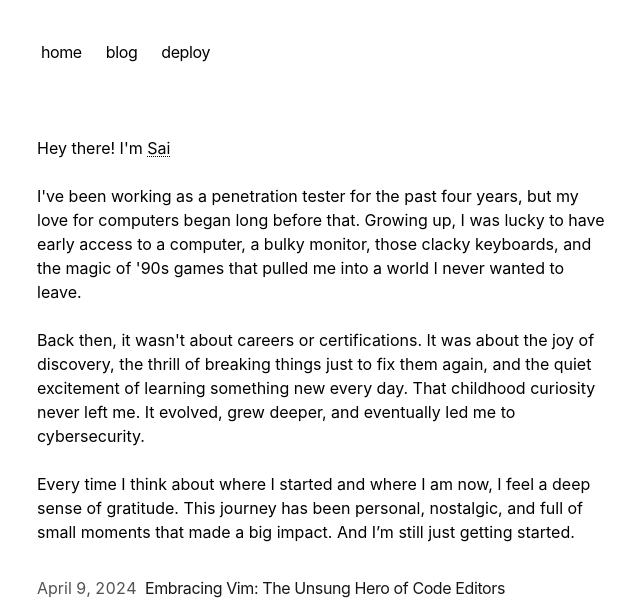
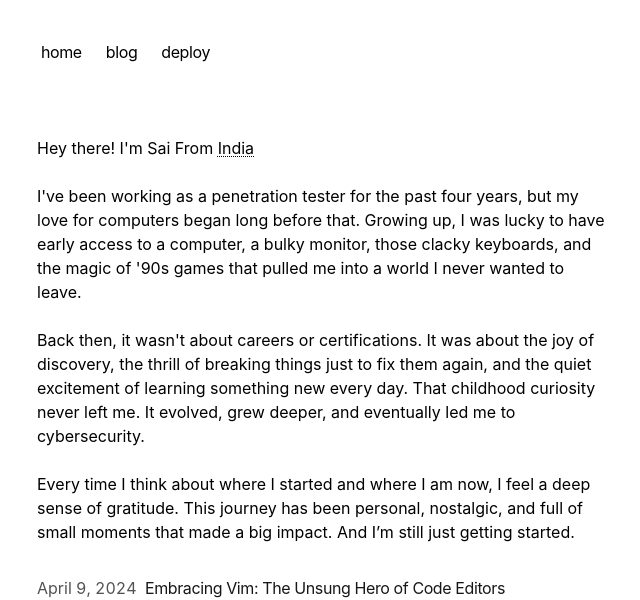
Before and after one commit to K3rn4lP4nic/portfolio-starter-kit, a Next.js app: page / in a window 1280 px wide. Shown: the top 600 px of the page, without its empty margins (315-955 px from the left). Built offline with nearby package versions, Linux system fonts and the light colour scheme.

Commit message:
Initial Commit

```diff
--- a/app/page.tsx
+++ b/app/page.tsx
@@ -4,7 +4,7 @@ export default function Page() {
   return (
     <section>
   <p className="mb-4">
-  {`Hey there! I'm `}
+  {`Hey there! I'm Sai From `}
 <span
   className="transition-all duration-300 hover:bg-white hover:text-black"
   style={{
@@ -16,7 +16,7 @@ export default function Page() {
     margin: '0px',
   }}
 >
-  Sai
+  India
 </span>
   <br />
   <br />
```
